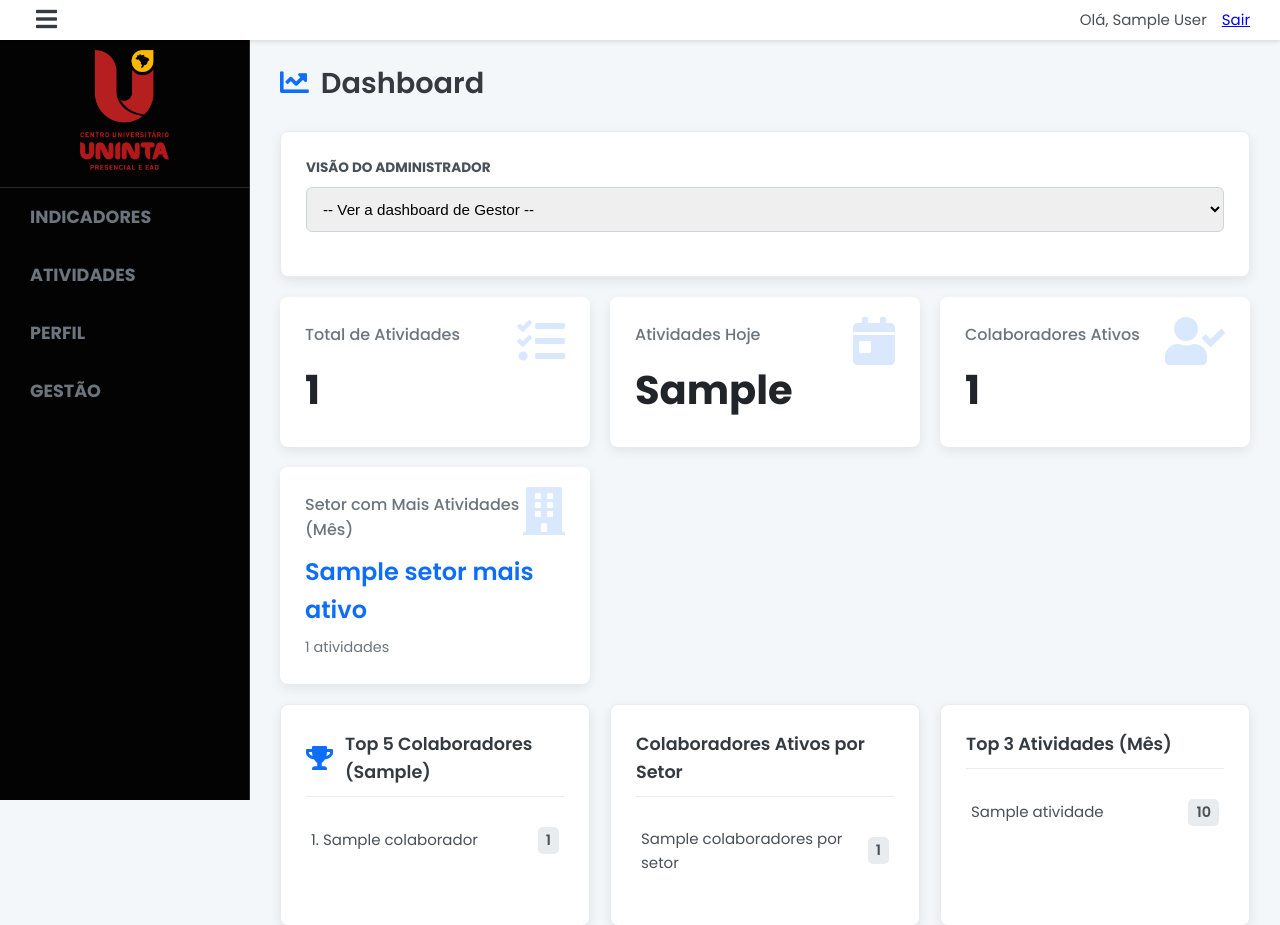
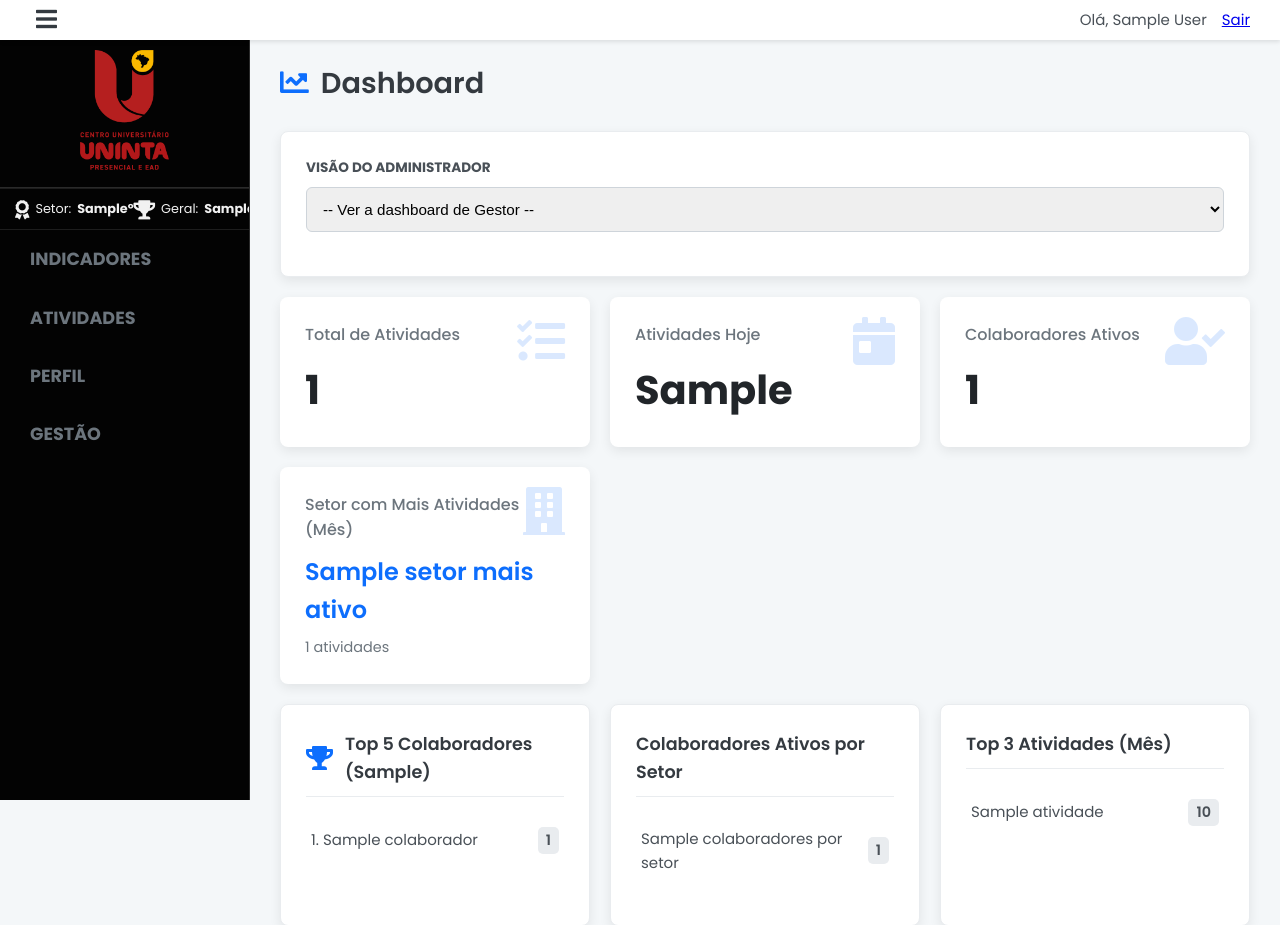
Before and after one commit to HerbesonRibeiro/Controle_Atividades_Web, a Flask app: template app/templates/dashboard.html in a window 1280 px wide. Shown: the top 925 px of the page. Run offline with Flask 3, Linux system fonts and the light colour scheme; the visitor is signed in with stand-in values (Sample User, id 1); the template is opened without the code that fills it: most values are stand-ins (such as "Sample title", 1, 10 or a date in 2020).

Commit message:
Inclusão de gamificação, e ajuste no dash board

```diff
--- a/app/static/main.js
+++ b/app/static/main.js
@@ -142,44 +142,41 @@
 });
 
 // Função para ABRIR o modal de atividades de hoje por setor (VERSÃO CORRIGIDA)
-function abrirModalSetoresHoje() {
+function abrirModalAtividadesHoje() {
     const modal = document.getElementById('modal-hoje-setor');
+    if (modal) {
+        modal.style.display = 'flex';
+        // Chama a função que carrega o primeiro estágio (a lista de setores)
+        carregarDadosModalSetores();
+    }
+}
+
+// Função para carregar o ESTÁGIO 1: A lista de Setores.
+function carregarDadosModalSetores() {
     const modalBody = document.getElementById('modal-body-setores');
+    const modalTitle = document.getElementById('modal-title');
+    const backBtn = document.getElementById('modal-back-btn');
 
-    if (!modal || !modalBody) return; // Segurança
+    // Prepara o modal para a visão de setores
+    if(modalTitle) modalTitle.innerText = 'Atividades de Hoje por Setor';
+    if(backBtn) backBtn.style.display = 'none'; // Esconde o botão "Voltar"
+    if(!modalBody) return;
 
-    // 1. Limpa a tabela e mostra uma mensagem de "Carregando..."
     modalBody.innerHTML = '<tr><td colspan="2">Carregando...</td></tr>';
 
-    // 2. Mostra o modal
-    modal.style.display = 'flex';
-
-    // 3. Busca os dados da nossa nova API
     fetch('/api/atividades-hoje-por-setor')
-        .then(response => {
-            if (!response.ok) { // Verifica se a resposta da API foi bem-sucedida
-                throw new Error('Erro na resposta da rede: ' + response.statusText);
-            }
-            return response.json();
-        })
+        .then(response => response.json())
         .then(data => {
-            // 4. Limpa a mensagem de "Carregando..."
             modalBody.innerHTML = '';
-
-            // 5. Verifica se algum dado foi retornado
             if (data.length === 0) {
                 modalBody.innerHTML = '<tr><td colspan="2">Nenhuma atividade registrada hoje.</td></tr>';
                 return;
             }
-
-            // 6. Cria as linhas da tabela com os dados recebidos
+            // Constrói a tabela de setores
             data.forEach(item => {
-                // Cria o link para a página de histórico, passando os filtros
-                const link = `/historico?filtro_setor=${item.setor_id}&filtro_data=hoje`;
-
                 const row = `
-                    <tr>
-                        <td><a href="${link}">${item.nome_setor}</a></td>
+                    <tr onclick="carregarDadosModalColaboradores(${item.setor_id}, '${item.nome_setor}')" style="cursor: pointer;" title="Ver detalhes de ${item.nome_setor}">
+                        <td>${item.nome_setor}</td>
                         <td>${item.total}</td>
                     </tr>
                 `;
@@ -187,15 +184,52 @@
             });
         })
         .catch(error => {
-            console.error('Erro ao buscar dados para o modal:', error);
-            modalBody.innerHTML = '<tr><td colspan="2">Ocorreu um erro ao carregar os dados. Verifique o console.</td></tr>';
+            console.error('Erro ao buscar dados dos setores:', error);
+            modalBody.innerHTML = '<tr><td colspan="2">Ocorreu um erro ao carregar os dados.</td></tr>';
         });
 }
 
-// Função para FECHAR o modal (agora está aqui, completa e correta)
+// Função para carregar o ESTÁGIO 2: A lista de Colaboradores de um setor.
+function carregarDadosModalColaboradores(setorId, setorNome) {
+    const modalBody = document.getElementById('modal-body-setores');
+    const modalTitle = document.getElementById('modal-title');
+    const backBtn = document.getElementById('modal-back-btn');
+
+    // Prepara o modal para a visão de colaboradores
+    if(modalTitle) modalTitle.innerText = `Atividades Hoje - ${setorNome}`;
+    if(backBtn) backBtn.style.display = 'block'; // Mostra o botão "Voltar"
+    if(!modalBody) return;
+
+    modalBody.innerHTML = '<tr><td colspan="2">Carregando...</td></tr>';
+
+    fetch(`/api/atividades-hoje-por-colaborador/${setorId}`)
+        .then(response => response.json())
+        .then(data => {
+            modalBody.innerHTML = '';
+            if (data.length === 0) {
+                modalBody.innerHTML = '<tr><td colspan="2">Nenhum colaborador ativo neste setor.</td></tr>';
+                return;
+            }
+            // Constrói a tabela de colaboradores
+            data.forEach(item => {
+                const row = `
+                    <tr>
+                        <td>${item.nome}</td>
+                        <td>${item.total}</td>
+                    </tr>
+                `;
+                modalBody.innerHTML += row;
+            });
+        })
+        .catch(error => {
+            console.error('Erro ao buscar dados dos colaboradores:', error);
+            modalBody.innerHTML = '<tr><td colspan="2">Ocorreu um erro ao carregar os dados.</td></tr>';
+        });
+}
+
+// Função para FECHAR o modal (continua a mesma)
 function fecharModalSetoresHoje() {
     const modal = document.getElementById('modal-hoje-setor');
-
     if (modal) {
         modal.style.display = 'none';
     }
--- a/app/static/style.css
+++ b/app/static/style.css
@@ -1459,3 +1459,49 @@
     transform: translateY(-3px); /* Efeito sutil de "levantar" o card */
     box-shadow: 0 6px 12px rgba(0, 0, 0, 0.1);
 }
+/* Opção 1: Estilo de Botão de Ícone */
+.modal-back-btn.icon-btn {
+    background: #f0f0f0;
+    border: 1px solid #ddd;
+    color: #555;
+    font-size: 0.9rem;
+    cursor: pointer;
+    border-radius: 50%; /* Deixa o botão redondo */
+    width: 35px;
+    height: 35px;
+    display: flex;
+    align-items: center;
+    justify-content: center;
+    transition: background-color 0.2s;
+}
+.modal-back-btn.icon-btn:hover {
+    background-color: #e0e0e0;
+    border-color: #ccc;
+}
+
+/* --- ESTILOS PARA AS MEDALHAS NA SIDEBAR --- */
+.sidebar-medals {
+    padding: 10px 15px;
+    background-color: rgba(0, 0, 0, 0.1);
+    display: flex;
+    justify-content: space-around;
+    align-items: center;
+    border-top: 1px solid rgba(255, 255, 255, 0.1);
+    border-bottom: 1px solid rgba(255, 255, 255, 0.1);
+}
+
+.medal-item {
+    color: #f1f1f1;
+    font-size: 0.8rem;
+    display: flex;
+    align-items: center;
+    gap: 6px;
+}
+
+.medal-item i {
+    font-size: 1.2rem;
+}
+/* Cores das medalhas que já adicionamos antes */
+.fa-medal.gold { color: #FFD700; }
+.fa-medal.silver { color: #C0C0C0; }
+.fa-medal.bronze { color: #CD7F32; }
--- a/app/templates/base.html
+++ b/app/templates/base.html
@@ -35,6 +35,26 @@
                 </a>
             </div>
 
+            {% if medalha_setor is not none and medalha_geral is not none %}
+            <div class="sidebar-medals">
+                <span class="medal-item" title="Posição no Setor (Mês)">
+                    {% if medalha_setor == 1 %}<i class="fas fa-medal gold"></i>
+                    {% elif medalha_setor == 2 %}<i class="fas fa-medal silver"></i>
+                    {% elif medalha_setor == 3 %}<i class="fas fa-medal bronze"></i>
+                    {% else %}<i class="fas fa-award"></i>
+                    {% endif %}
+                    Setor: <b>{{ medalha_setor }}º</b>
+                </span>
+                <span class="medal-item" title="Posição Geral (Mês)">
+                    {% if medalha_geral == 1 %}<i class="fas fa-medal gold"></i>
+                    {% elif medalha_geral == 2 %}<i class="fas fa-medal silver"></i>
+                    {% elif medalha_geral == 3 %}<i class="fas fa-medal bronze"></i>
+                    {% else %}<i class="fas fa-trophy"></i>
+                    {% endif %}
+                    Geral: <b>{{ medalha_geral }}º</b>
+                </span>
+            </div>
+            {% endif %}
             <ul class="sidebar-menu">
 
                 {% if session.colaborador_perfil != 'Colaborador' %}
@@ -72,9 +92,7 @@
                 </li>
                 {% endif %}
             </ul>
-        </nav>
-
-        <main class="content">
+        </nav> <main class="content">
             {% block content %}{% endblock %}
         </main>
     </div>
--- a/app/templates/dashboard.html
+++ b/app/templates/dashboard.html
@@ -47,11 +47,13 @@
                     <p class="kpi-number">{{ kpis.get('total_atividades_setor', 0) }}</p>
                     <i class="fas fa-tasks kpi-icon"></i>
                 </div>
+                <a href="{{ url_for('historico', setor_filtro=dados_extras.setor_id_gestor, filtro_data='hoje') }}" class="kpi-link">
                     <div class="kpi-card">
                         <h3>Atividades Hoje (Setor)</h3>
                         <p class="kpi-number">{{ kpis.get('atividades_hoje_setor', 0) }}</p>
                         <i class="fas fa-calendar-day kpi-icon"></i>
                     </div>
+                </a>
                 <div class="kpi-card">
                     <h3>Colaboradores no Setor</h3>
                     <p class="kpi-number">{{ kpis.get('total_colaboradores_setor', 0) }}</p>
@@ -102,7 +104,7 @@
                     <i class="fas fa-tasks kpi-icon"></i>
                 </div>
 
-                <div id="kpi-atividades-hoje-admin" class="kpi-card clickable" onclick="abrirModalSetoresHoje()">
+                <div id="kpi-atividades-hoje-admin" class="kpi-card clickable" onclick="abrirModalAtividadesHoje()">
                     <h3>Atividades Hoje</h3>
                     <p class="kpi-number">{{ kpis.get('atividades_hoje', 0) }}</p>
                     <i class="fas fa-calendar-day kpi-icon"></i>
@@ -167,11 +169,13 @@
                 <p class="kpi-number">{{ kpis.get('total_atividades_setor', 0) }}</p>
                 <i class="fas fa-tasks kpi-icon"></i>
             </div>
+            <a href="{{ url_for('historico', setor_filtro=dados_extras.setor_id_gestor, filtro_data='hoje') }}" class="kpi-link">
                 <div class="kpi-card">
                     <h3>Atividades Hoje (Setor)</h3>
                     <p class="kpi-number">{{ kpis.get('atividades_hoje_setor', 0) }}</p>
                     <i class="fas fa-calendar-day kpi-icon"></i>
                 </div>
+            </a>
             <div class="kpi-card">
                 <h3>Colaboradores no Setor</h3>
                 <p class="kpi-number">{{ kpis.get('total_colaboradores_setor', 0) }}</p>
@@ -285,7 +289,10 @@
 <div id="modal-hoje-setor" class="modal-overlay" style="display: none;">
     <div class="modal-container">
         <div class="modal-header">
-            <h2>Atividades de Hoje por Setor</h2>
+            <button id="modal-back-btn" class="modal-back-btn icon-btn" onclick="carregarDadosModalSetores()" style="display: none;" title="Voltar">
+                <i class="fas fa-arrow-left"></i>
+            </button>
+            <h2 id="modal-title">Atividades de Hoje por Setor</h2>
             <button class="modal-close-btn" onclick="fecharModalSetoresHoje()">&times;</button>
         </div>
         <div class="modal-body">
```
Also changed, not shown: app/routes.py (+108 -1 lines). Lines whose indentation alone changed are shown as unchanged.
